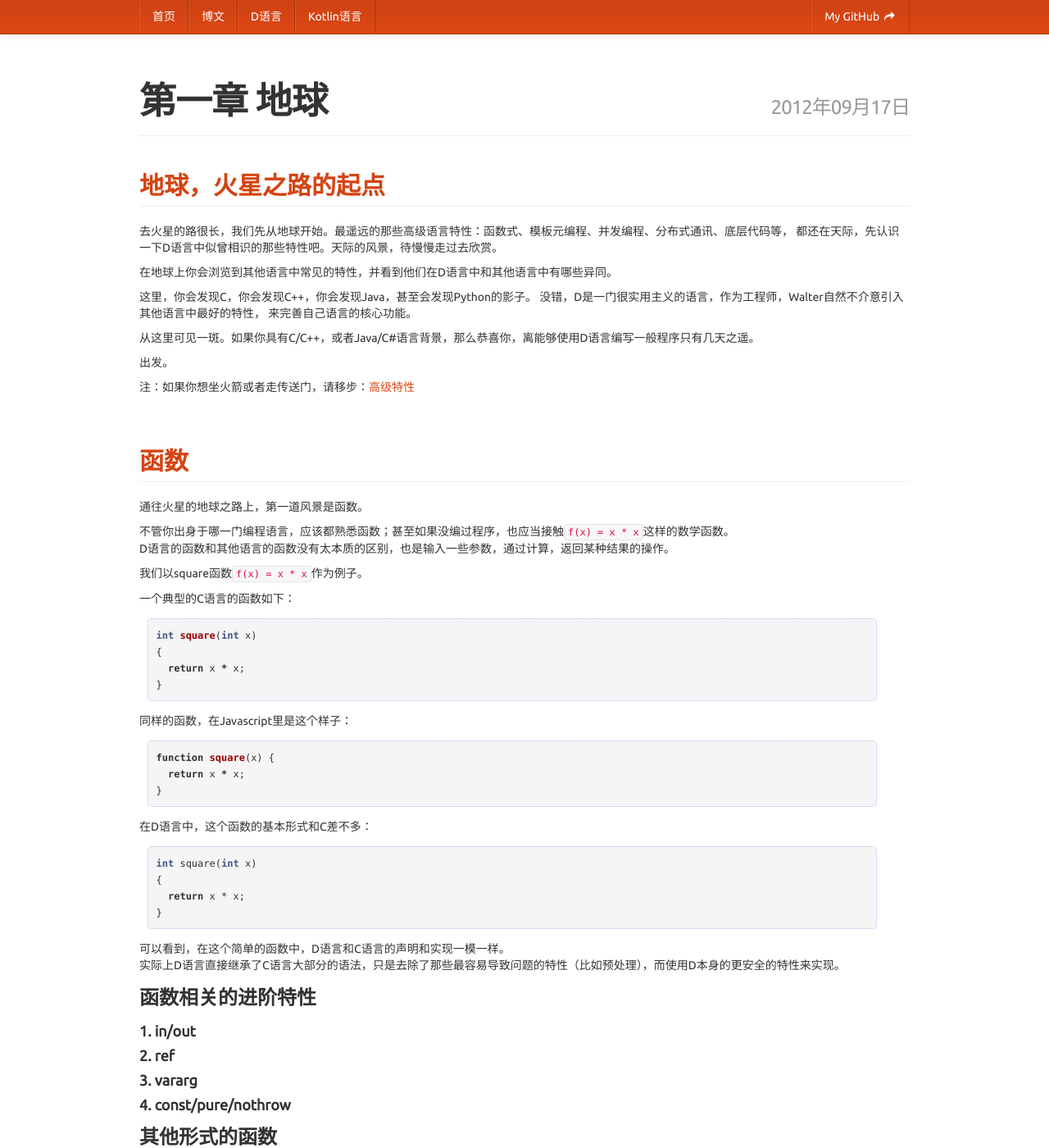
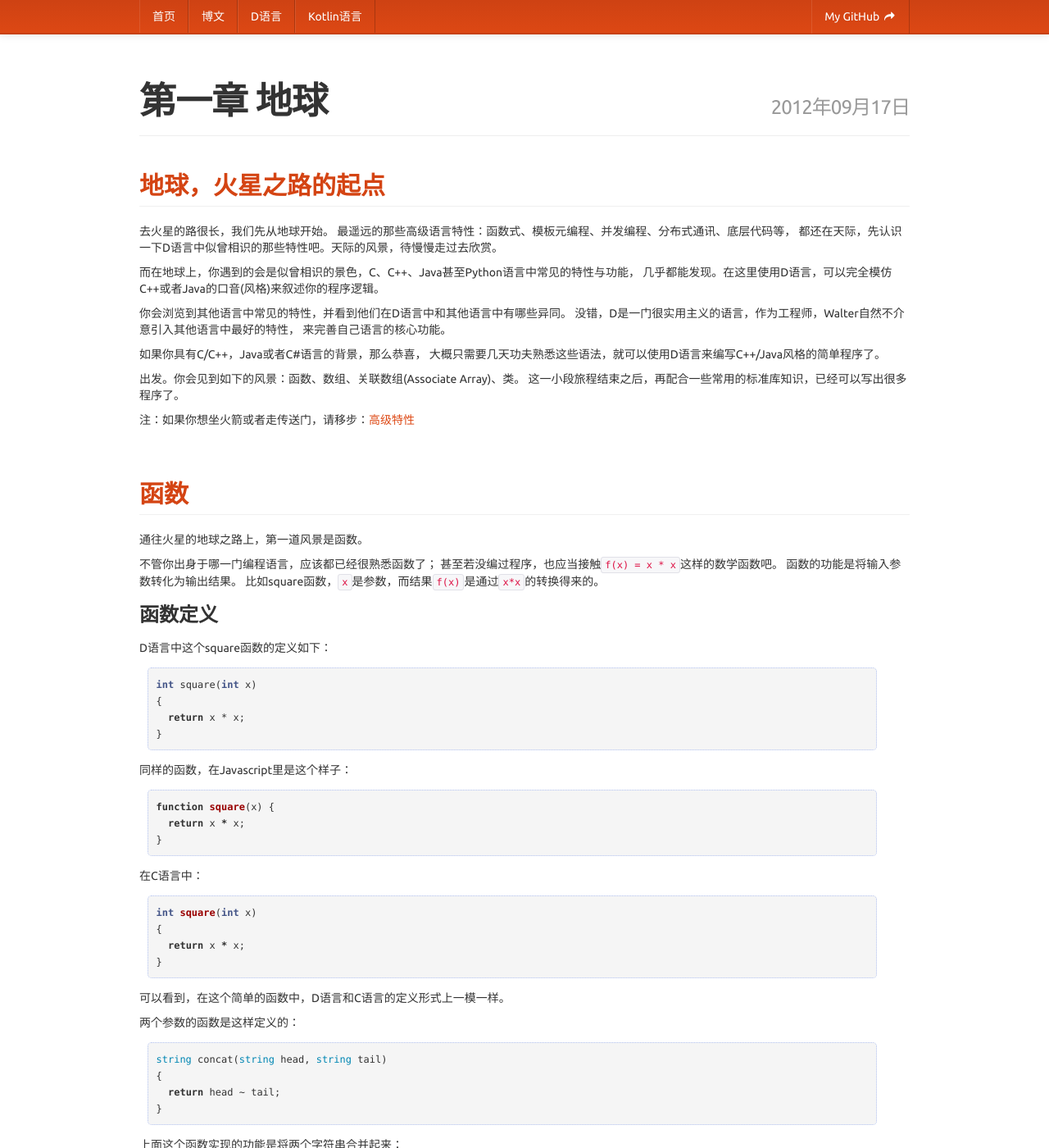
Before and after one commit to zhaopuming/blog, a Jekyll site: the page built from _posts/2012-09-17-tdfm-earth.md, in a window 1280 px wide and 1400 px high. Shown: the whole window at 82% size. Built offline with Jekyll 4.4.1, drawn with Linux system fonts in a browser that asks for light colours; comment, search, counter and statistics services are not loaded; some of the changed text lies outside the part shown.

Commit message:
Add functions

```diff
--- a/_posts/2012-09-17-tdfm-earth.md
+++ b/_posts/2012-09-17-tdfm-earth.md
@@ -7,37 +7,45 @@ tags: [D]
 
 ## 地球，火星之路的起点
 
-去火星的路很长，我们先从地球开始。最遥远的那些高级语言特性：函数式、模板元编程、并发编程、分布式通讯、底层代码等，
+去火星的路很长，我们先从地球开始。
+最遥远的那些高级语言特性：函数式、模板元编程、并发编程、分布式通讯、底层代码等，
 都还在天际，先认识一下D语言中似曾相识的那些特性吧。天际的风景，待慢慢走过去欣赏。
 
-在地球上你会浏览到其他语言中常见的特性，并看到他们在D语言中和其他语言中有哪些异同。
+而在地球上，你遇到的会是似曾相识的景色，C、C++、Java甚至Python语言中常见的特性与功能，
+几乎都能发现。在这里使用D语言，可以完全模仿C++或者Java的口音(风格)来叙述你的程序逻辑。
 
-这里，你会发现C，你会发现C++，你会发现Java，甚至会发现Python的影子。
+你会浏览到其他语言中常见的特性，并看到他们在D语言中和其他语言中有哪些异同。
 没错，D是一门很实用主义的语言，作为工程师，Walter自然不介意引入其他语言中最好的特性，
 来完善自己语言的核心功能。
 
 
-从这里可见一斑。如果你具有C/C++，或者Java/C#语言背景，那么恭喜你，离能够使用D语言编写一般程序只有几天之遥。
+如果你具有C/C++，Java或者C#语言的背景，那么恭喜，
+大概只需要几天功夫熟悉这些语法，就可以使用D语言来编写C++/Java风格的简单程序了。
 
 
-出发。
+出发。你会见到如下的风景：函数、数组、关联数组(Associate Array)、类。
+这一小段旅程结束之后，再配合一些常用的标准库知识，已经可以写出很多程序了。
 
 注：如果你想坐火箭或者走传送门，请移步：[高级特性](posts/tdfm-earth#advanced-topics)
 
 <p class="title" id="functions"></p>
 
+
 ## 函数
 
 通往火星的地球之路上，第一道风景是函数。
 
-不管你出身于哪一门编程语言，应该都熟悉函数；甚至如果没编过程序，也应当接触`f(x) = x * x`这样的数学函数。
-D语言的函数和其他语言的函数没有太本质的区别，也是输入一些参数，通过计算，返回某种结果的操作。
+不管你出身于哪一门编程语言，应该都已经很熟悉函数了；
+甚至若没编过程序，也应当接触`f(x) = x * x`这样的数学函数吧。
+函数的功能是将输入参数转化为输出结果。
+比如square函数，`x`是参数，而结果`f(x)`是通过`x*x`的转换得来的。
 
-我们以square函数`f(x) = x * x`作为例子。
 
-一个典型的C语言的函数如下：
+### 函数定义
 
-{% highlight c %}
+D语言中这个square函数的定义如下：
+
+{% highlight d %}
 int square(int x)
 {
   return x * x;
@@ -53,58 +61,101 @@ function square(x) {
 }
 {% endhighlight %} <!-- * -->
 
-在D语言中，这个函数的基本形式和C差不多：
+在C语言中：
 
-{% highlight d %}
+{% highlight c %}
 int square(int x)
 {
   return x * x;
 }
 {% endhighlight %} <!-- * -->
 
-可以看到，在这个简单的函数中，D语言和C语言的声明和实现一模一样。
-实际上D语言直接继承了C语言大部分的语法，只是去除了那些最容易导致问题的特性（比如预处理），而使用D本身的更安全的特性来实现。
+可以看到，在这个简单的函数中，D语言和C语言的定义形式上一模一样。
+
+两个参数的函数是这样定义的：
+
+{% highlight d %}
+string concat(string head, string tail)
+{
+  return head ~ tail;
+}
+{% endhighlight %}
+
+上面这个函数实现的功能是将两个字符串合并起来：
+{% highlight d %}
+string s = concat("Hello", " world!"); // s的值是："Hello world!"
+{% endhighlight %}
+
+值得注意的是`~`符号，这个符号是D独有的，表示数组的连接操作
+（string类型在D语言中，事实上就是一个`char[]`数组，参看[数组](posts/tdfm-arrays)和[字符串](posts/tdfm-strings))
+
+
+### 函数调用
+
+调用函数时，和C语言一样，使用`()`符号。这个符号在D语言中称为[opApply](posts/tdfm-operators#opApply)。
+
+{% highlight java %}
+int n = square(5); // n的值是25
+{% endhighlight %}
+
+<div class="info">
+  实际上D语言直接继承了C语言大部分的语法，只是去除了那些最容易导致问题的特性（比如预处理），
+  而使用D本身的更安全的特性来实现。
+</div>
+
+<br/>
+
+### 小结：函数
+
+函数是D语言编程的基本组件。事实上一切程序都不过是各种函数调用组合起来实现数据的输入输出流程而已。
+其他的语言特性，事实上都是围绕函数来设计的：
+
+- 类和继承体系，是为了更方便地组织相关的函数。
+- 模板和元编程，是为了扩展一个函数实现到更多的类型上。
+- 标准库，事实上就是组织好的最常用的函数的集合。
+
+
+事实上，D语言的函数特性设计地比较复杂，
+为了强大的功能，而设计了很多语言功能。
+在这段初步介绍中就不提及了。
+如果想了解关于函数的更详细的介绍，请移步[函数详解](posts/tdfm-functions)。
 
 
 
+<p class="title" id="arrays"></p>
 
-### 函数相关的进阶特性
+## 数组
 
-#### 1. in/out
+D语言也是内置支持数组的。而且D语言中的数组使用起来远比C/C++方便。
 
-#### 2. ref
+**数组定义**
 
-#### 3. vararg
-
-#### 4. const/pure/nothrow
+{% highlight d %}
+int[] numbers = [1, 2, 3, 4];
+{% endhighlight %}, <!--[]() -->
 
 
-### 其他形式的函数
-
-在汉字里，“回”字有四种写法；同样在D语言中，函数有4种形式：function, delegate, function literal，以及lambda，这里我们先只介绍两种：
-
-1. 普通函数
-{% highlight d %}
-int sum(int a, int b)
-{
-  return a + b;
-}
-{% endhighlight %}
-
-1. lambda:
+**数组合并**
 
 {% highlight d %}
-auto sum = (int x, int y) => x + y;
-{% endhighlight %}
+int[] a = [1, 2, 3];
+int[] b = [4, 5];
+int[] combined = a ~ b; // [1, 2, 3, 4, 5]
+{% endhighlight %} <!--[]()-->
 
-这两个函数定义基本是一致的(lambda实际上是一个delegate)，使用方法一样：
-{% highlight java %}
-sum(10, 20)
-{% endhighlight %}
+**数组切分**
 
-调用后得到30。
+{% highlight d %}
+string[] heroes = ["大娃", "二娃", "三娃", "四娃", "五娃", "六娃", "七娃"];
+string[] x = heroes[0 .. 2]; // x的值是["大娃", "二娃", "三娃"];
+string[] y = heroes[3 .. $]; // y的值是 ["四娃", "五娃", "六娃", "七娃"]
+{% endhighlight %} <!--[]()-->
 
-<p class="title" id="advanced-topics"></p>
-## 高级特性传送门
+注意：
 
--TODO-
+1. `..`符号表示“从...到...”的范围。这个符号使得D语言的范围定义非常浅显易读。
+
+1. `$`符号([opDollar](posts/tdfm-operators#opDollar))在数组环境中表示`array.length - 1`，
+所以`heroes[3 .. $]`实际上相当于`heroes[3 .. 6]`。这和python有些相似，只是使用了更明确的$符号来表示数组结尾。
+
+1. 在D语言中，类似上面的切分操作，
--- /dev/null
+++ b/_posts/2012-11-05-tdfm-functions.md
@@ -0,0 +1,47 @@
+---
+layout: post
+title: 第一章 地球
+category: the-d-from-mars
+tags: [D]
+---
+
+
+### 函数相关的进阶特性
+
+#### 1. in/out
+
+#### 2. ref
+
+#### 3. vararg
+
+#### 4. const/pure/nothrow
+
+
+### 其他形式的函数
+
+在汉字里，“回”字有四种写法；同样在D语言中，函数有4种形式：function, delegate, function literal，以及lambda，这里我们先只介绍两种：
+
+1. 普通函数
+{% highlight d %}
+int sum(int a, int b)
+{
+  return a + b;
+}
+{% endhighlight %}
+
+1. lambda:
+
+{% highlight d %}
+auto sum = (int x, int y) => x + y;
+{% endhighlight %}
+
+这两个函数定义基本是一致的(lambda实际上是一个delegate)，使用方法一样：
+{% highlight java %}
+sum(10, 20)
+{% endhighlight %}
+
+调用后得到30。
+
+<p class="title" id="advanced-topics"></p>
+
+## 高级特性传送门
```
